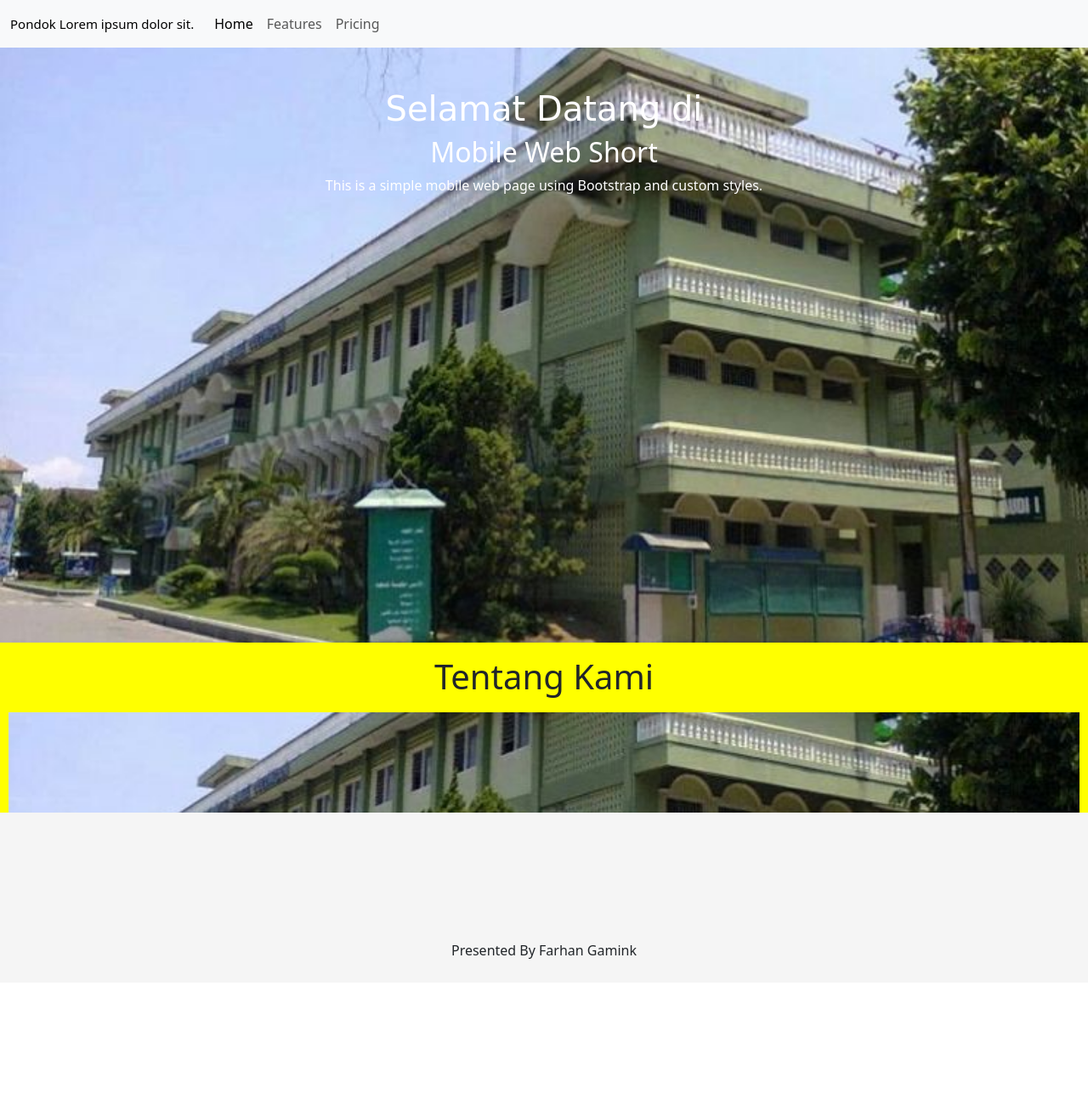
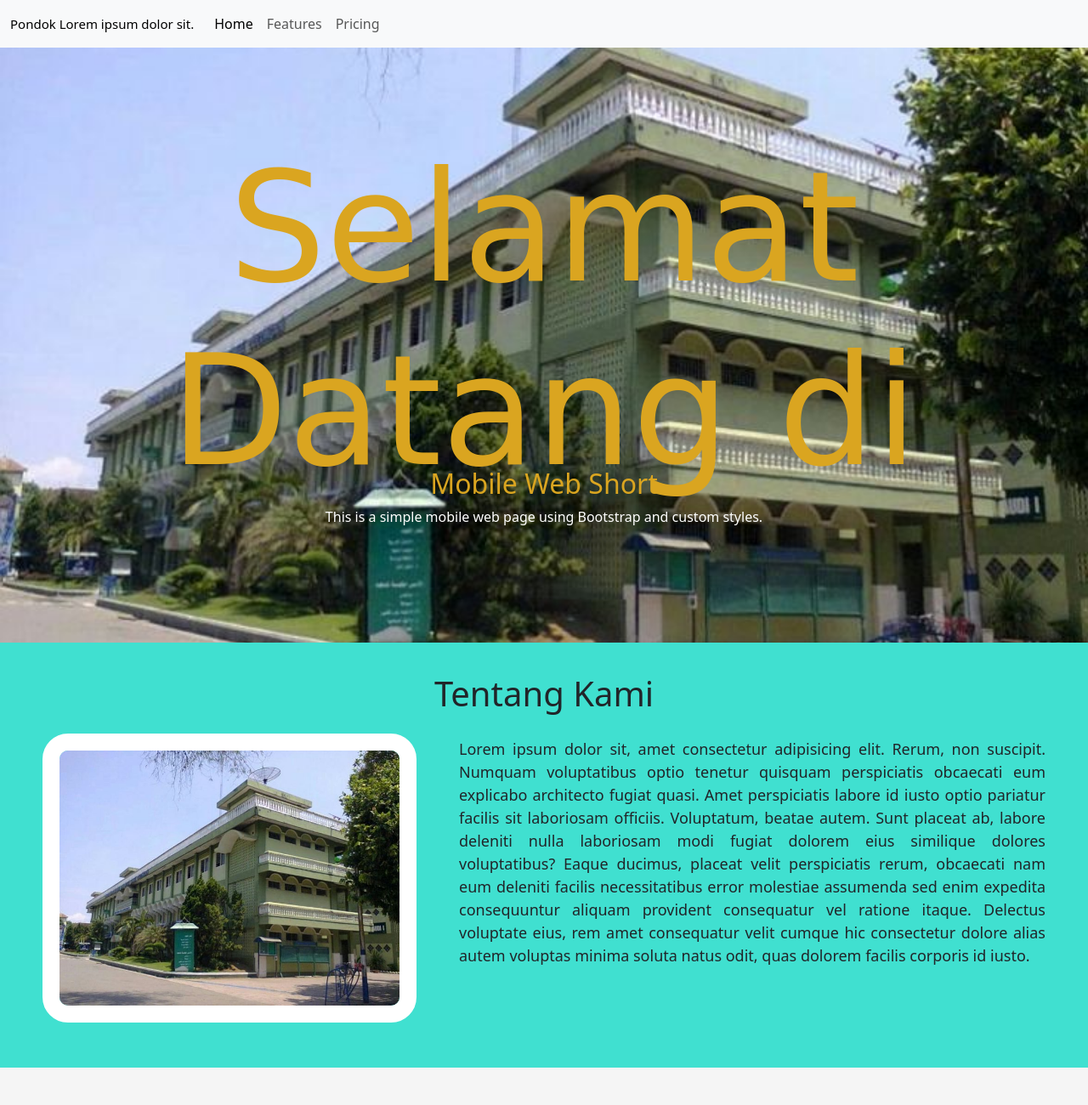
Before and after one commit to Seinz-design/mobile-web-short, a plain HTML site: page index.html in a window 1280 px wide. Shown: the top 1300 px of the page at 85% size. Before the commit the page ends 1156 px from the top, so only its background shows below. Drawn offline with Linux system fonts and the light colour scheme; a web font is replaced by a local one.

Commit message:
Update V.1.0

```diff
--- a/index.html
+++ b/index.html
@@ -18,9 +18,8 @@
     <nav class="navbar navbar-expand-lg bg-body-tertiary sticky-top">
         <div class="container-fluid">
             <a class="navbar-brand tex" href="#">Pondok Lorem ipsum dolor sit.</a>
-            <button class="navbar-toggler" type="button" data-bs-toggle="collapse"
-                data-bs-target="#navbarNavAltMarkup" aria-controls="navbarNavAltMarkup" aria-expanded="false"
-                aria-label="Toggle navigation">
+            <button class="navbar-toggler" type="button" data-bs-toggle="collapse" data-bs-target="#navbarNavAltMarkup"
+                aria-controls="navbarNavAltMarkup" aria-expanded="false" aria-label="Toggle navigation">
                 <span class="navbar-toggler-icon"></span>
             </button>
             <div class="collapse navbar-collapse" id="navbarNavAltMarkup">
@@ -34,14 +33,25 @@
     </nav>
     <div class="full-content d-flex flex-column align-items-center mt-0 pt-0">
         <div class="content-1">
-            <h1 class="text-center pt-5">Selamat Datang di</h1>
-            <h2 class="text-center">Mobile Web Short</h2>
-            <p class="text-center">This is a simple mobile web page using Bootstrap and custom styles.</p>
+            <h1 class="welcome text-center pt-5">Selamat Datang di</h1>
+            <div class="information">
+                <h2 class="text-center">Mobile Web Short</h2>
+                <p class="text-center ">This is a simple mobile web page using Bootstrap and custom styles.</p>
+            </div>
         </div>
         <div class="content-2">
             <h1 class="text-center pt-3">Tentang Kami</h1>
-            <img src="assets/Pondok.jpg" alt="">
-            <p class="text-center">This is a simple mobile web page using Bootstrap and custom styles.</p>
+            <div class="img-warp">
+                <img src="assets/Pondok.jpg" alt="">
+            </div>
+            <p class="">Lorem ipsum dolor sit, amet consectetur adipisicing elit. Rerum, non suscipit. Numquam
+                voluptatibus optio tenetur quisquam perspiciatis obcaecati eum explicabo architecto fugiat quasi. Amet
+                perspiciatis labore id iusto optio pariatur facilis sit laboriosam officiis. Voluptatum, beatae autem.
+                Sunt placeat ab, labore deleniti nulla laboriosam modi fugiat dolorem eius similique dolores
+                voluptatibus? Eaque ducimus, placeat velit perspiciatis rerum, obcaecati nam eum deleniti facilis
+                necessitatibus error molestiae assumenda sed enim expedita consequuntur aliquam provident consequatur
+                vel ratione itaque. Delectus voluptate eius, rem amet consequatur velit cumque hic consectetur dolore
+                alias autem voluptas minima soluta natus odit, quas dolorem facilis corporis id iusto.</p>
         </div>
         <div class="content-3">
             <p class="text-center">Presented By Farhan Gamink</p>
--- a/style.css
+++ b/style.css
@@ -1,46 +1,74 @@
 *, body, html {
-  margin: 0;
-  padding: 0;
-  box-sizing: border-box;
+    margin: 0;
+    padding: 0;
+    box-sizing: border-box;
 }
 
 .full-web {
-  margin-top: 0%;
+    margin-top: 0%;
 }
 
 .navbar-brand {
     font-size: 15px;
 }
+
 .full-content {
-    margin: 0 ;
+    margin: 0;
     padding: 0;
     background-color: rgb(200, 199, 199);
     width: 100%;
     height: auto;
 }
-.content-1{
-    background: url(./assets/Pondok.jpg) no-repeat center center ;
+
+.content-1 {
+    background: url(./assets/Pondok.jpg) no-repeat center center;
     color: white;
     width: 100%;
     height: 250px;
 }
-.content-1 h1 {
-   font-family: "Playwrite HU", cursive;
+
+.content-1 h1{
+    font-family: "Playwrite HU", cursive;
+    color: goldenrod;
 }
-.content-2{
-    background-color: yellow;
+
+.content-1 h2 {
+    color: goldenrod;
+}
+.content-1 p {
+    color: white;
+}
+
+.content-2 {
+    text-align: center;
+    background-color: turquoise;
     width: 100%;
     height: auto;
 }
 
 
 .content-2 img {
-    padding: 10px;
     width: 100%;
     height: 100%;
     object-fit: cover;
 }
-.content-3{
+
+.img-warp {
+    display: inline-flex;
+    margin: 15px;
+    margin-left: 20px;
+    margin-right: 20px;
+    border: 10px solid white;
+    border-radius: 3px;
+}
+
+.content-2 p {
+    padding: 20px;
+    font-size: 16px;
+    text-align: justify;
+}
+
+.content-3 {
     display: block;
     align-content: end;
     background-color: whitesmoke;
@@ -55,12 +83,69 @@
 
 @media (min-width: 768px) {
     .content-1 {
+        display: flex;
+        justify-content: center;
+        align-items: end;
         height: 700px;
         background-size: cover;
+        overflow: visible;
     }
+
+    .welcome {
+        color: goldenrod;
+        display: inline;
+        position: absolute;
+        height: fit-content;
+        text-align: center;
+        font-size: 180px;
+        bottom: 200px;
+    }
+
+    .information {
+        display: flex;
+        flex-direction: column;
+        justify-content: bottom;
+        align-items: center;
+        color: white;
+        margin: 0%;
+        margin-bottom: 120px;
+        font-weight: 500;
+        text-shadow: 20px 20px 20px rgba(0, 0, 0, 0.5);
+    }
+
     .content-2 {
-        height: 200px;
+        height: 500px;
+        padding-top: 20px;
+        text-align: start;
+        background-color: turquoise;
     }
+
+    .content-2 p {
+        padding: 20px;
+        padding-right: 50px;
+        font-size: 18px;
+        text-align: justify;
+    }
+
+    .content-2 img {
+        padding: 0;
+        float: left;
+        width: auto;
+        height: 300px;
+        object-fit: fill;
+        border-radius: 10px;
+    }
+
+    .img-warp {
+        float: left;
+        display: inline-flex;
+        margin: 15px;
+        margin-left: 50px;
+        margin-right: 50px;
+        border: 20px solid white;
+        border-radius: 30px;
+    }
+
     .content-3 {
         height: 200px;
     }
```
